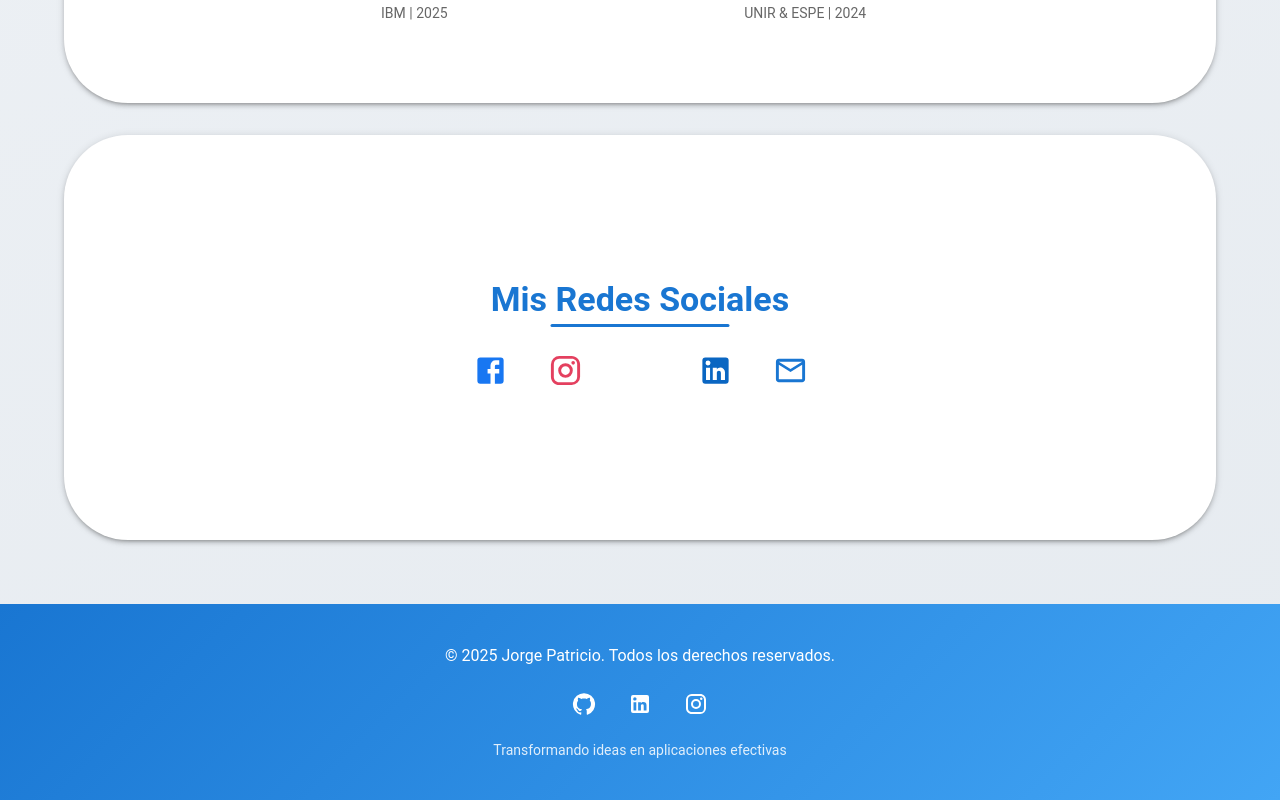
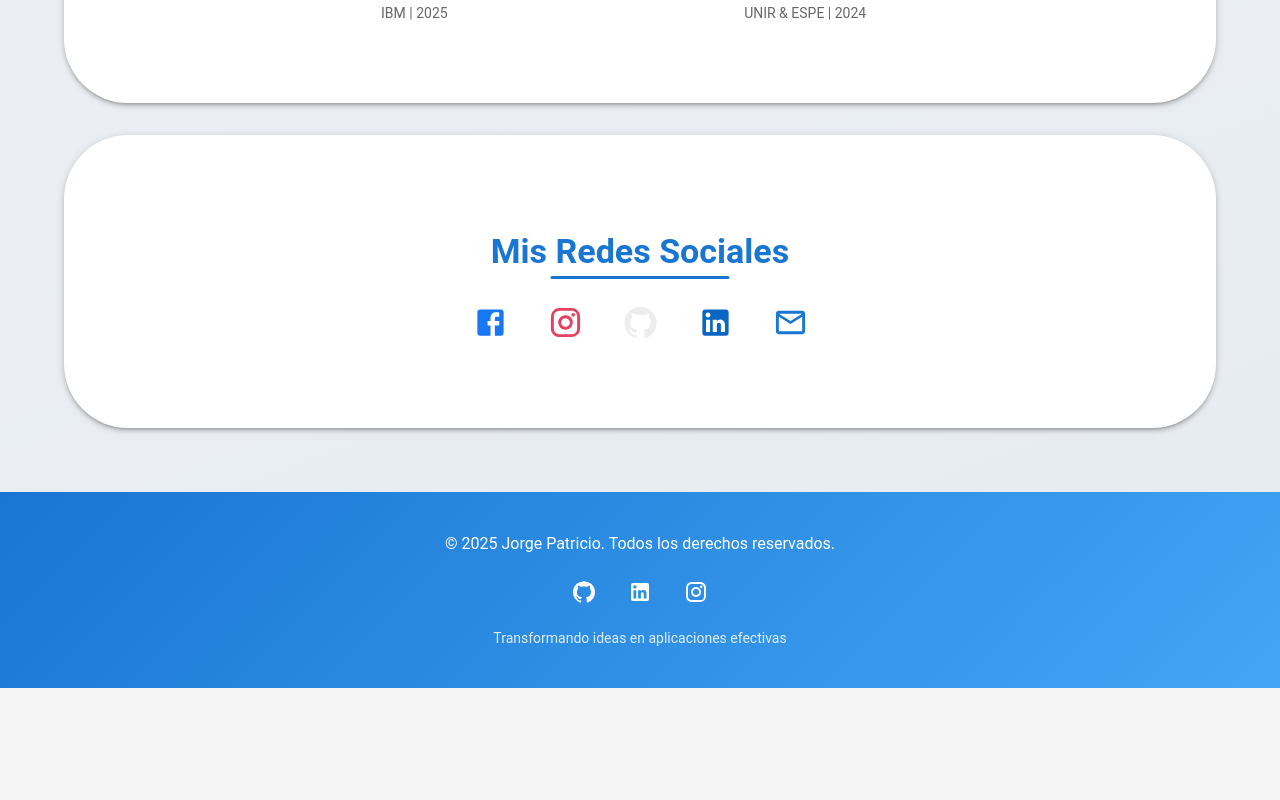
Before and after one commit to Patogol35/jorgito, a React (Vite) app: page / in a window 1280 px wide. Shown: the part 2208-3008 px from the top of the page. After the commit the page ends 2896 px from the top, so only its background shows below. Built offline with nearby package versions, Linux system fonts and the light colour scheme.

Commit message:
Update Contact.jsx

```diff
--- a/src/components/Contact.jsx
+++ b/src/components/Contact.jsx
@@ -17,7 +17,7 @@ href: "https://www.instagram.com/jorge_patricio_26",
     },
     {
       icon: <GitHub fontSize="large" />,
-color: "#fff", // 👈 blanco para fondo oscuro
+      color: "#EDEDED", // 👈 gris claro, visible en fondo oscuro
       href: "https://github.com/Patogol35",
     },
     {
@@ -36,11 +36,11 @@ return (
     <Box
       id="contact"
       sx={{
-background: "transparent", // el Paper del App.jsx manda el fondo
-py: 12,
+        background: "transparent",
+        pt: 6, // padding-top reducido
+        pb: 4, // padding-bottom reducido
         color: "#fff",
-scrollMarginTop:"80px",
-
+        scrollMarginTop: "80px",
       }}
     >
       <Container maxWidth="sm">
@@ -84,7 +84,7 @@ scrollMarginTop:"80px",
             </Typography>
           </motion.div>
 
-      {/* Redes sociales + correo */}
+          {/* Redes sociales */}
           <Stack
             direction="row"
             spacing={3}
@@ -120,6 +120,5 @@ scrollMarginTop:"80px",
         </motion.div>
       </Container>
     </Box>
-
   );
 }
```
Lines whose indentation alone changed are shown as unchanged.
